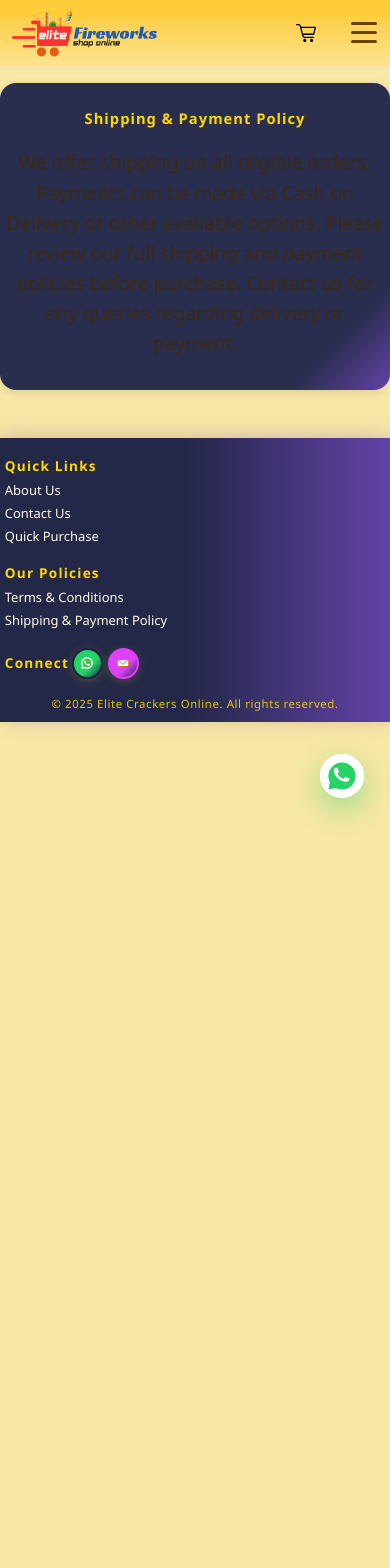
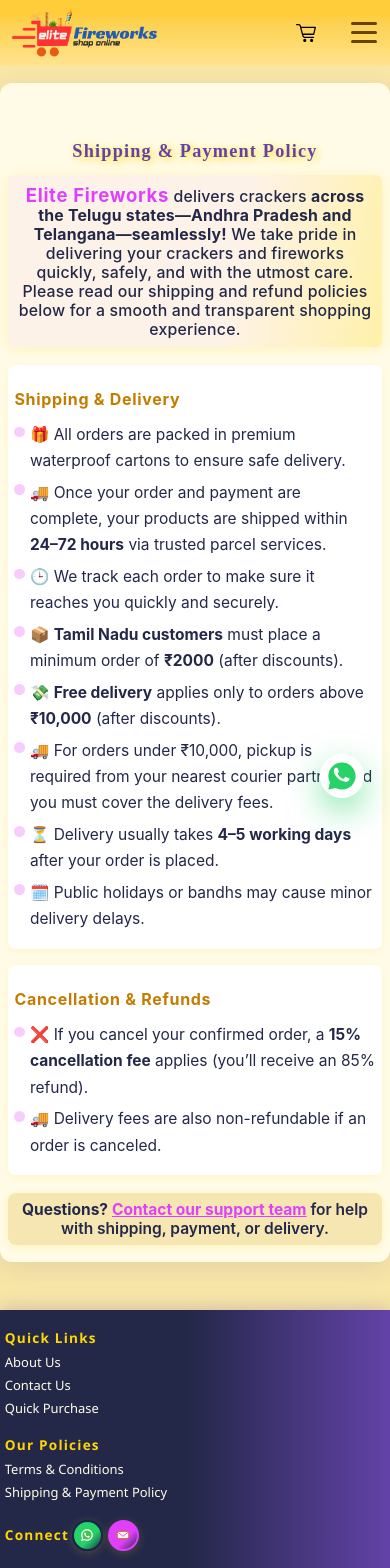
Before and after one commit to kireetikotturu/diwali-elite-fireworks, a React (Create React App) app in the folder frontend/: page /shipping in a window 390 px wide. Shown: the top 1568 px of the page. Before the commit the page ends 844 px from the top, so only its background shows below. Built offline with nearby package versions, Linux system fonts and the light colour scheme.

Commit message:
updated some navigation issue and term page and shipping page

```diff
--- a/frontend/src/App.js
+++ b/frontend/src/App.js
@@ -10,9 +10,18 @@
 import WhatsappFloat from "./WhatsappFloat";
 import Checkout from "./Checkout";
 import ThankYou from "./ThankYou";
-import Footer from "./Footer"; // <--- ADD THIS
-import Terms from "./Terms"; // <--- ADD THIS
-import ShippingPayment from "./ShippingPayment"; // <--- ADD THIS
+import Footer from "./Footer";
+import Terms from "./Terms";
+import ShippingPayment from "./ShippingPayment";
+
+// --- Scroll restoration component ---
+function ScrollToTop() {
+  const { pathname } = useLocation();
+  useEffect(() => {
+    window.scrollTo({ top: 0, behavior: "smooth" });
+  }, [pathname]);
+  return null;
+}
 
 function useHideWhatsapp(cart) {
   const location = useLocation();
@@ -22,17 +31,7 @@
   return false;
 }
 
-function App() {
-  const [cart, setCart] = useState(() => {
-    const stored = localStorage.getItem("cart");
-    return stored ? JSON.parse(stored) : [];
-  });
-
-  useEffect(() => {
-    localStorage.setItem("cart", JSON.stringify(cart));
-  }, [cart]);
-
-  function AppContent() {
+function AppContent({ cart, setCart }) {
   const hideWhatsapp = useHideWhatsapp(cart);
 
   return (
@@ -47,18 +46,29 @@
         <Route path="/offers" element={<Offers />} />
         <Route path="/about" element={<About />} />
         <Route path="/contact" element={<Contact />} />
-          <Route path="/terms" element={<Terms />} /> {/* <-- Terms & Conditions */}
-          <Route path="/shipping" element={<ShippingPayment />} /> {/* <-- Shipping & Payment Policy */}
+        <Route path="/terms" element={<Terms />} />
+        <Route path="/shipping" element={<ShippingPayment />} />
       </Routes>
       {!hideWhatsapp && <WhatsappFloat />}
-        <Footer /> {/* <-- Footer is shown on ALL pages */}
+      <Footer />
     </>
   );
 }
 
+function App() {
+  const [cart, setCart] = useState(() => {
+    const stored = localStorage.getItem("cart");
+    return stored ? JSON.parse(stored) : [];
+  });
+
+  useEffect(() => {
+    localStorage.setItem("cart", JSON.stringify(cart));
+  }, [cart]);
+
   return (
     <Router>
-      <AppContent />
+      <ScrollToTop />
+      <AppContent cart={cart} setCart={setCart} />
     </Router>
   );
 }
--- a/frontend/src/ShippingPayment.css
+++ b/frontend/src/ShippingPayment.css
@@ -1,42 +1,139 @@
-.shipping-root {
-    max-width: 740px;
-    margin: 2.5rem auto 2.5rem auto;
-    background: #fff;
-    border-radius: 18px;
-    box-shadow: 0 4px 18px #23284922;
-    padding: 2.3rem 1.1rem;
+.ship-root {
+  max-width: 750px;
+  margin: 2.7rem auto 2.7rem auto;
+  background: #fffbe7;
+  border-radius: 22px;
+  box-shadow: 0 6px 28px #6342a722;
+  padding: 2.5rem 1.2rem 2rem 1.2rem;
   color: #232849;
   font-family: 'Inter', 'Segoe UI', Arial, sans-serif;
 }
 
-  .shipping-title {
-    color: #e040fb;
-    font-size: 1.55rem;
-    font-weight: 800;
-    margin-bottom: 1.2rem;
+.ship-title {
+  color: #6342a7;
+  font-size: 1.7rem;
+  font-family: 'Merriweather', serif;
+  font-weight: 900;
+  margin-bottom: 1.3rem;
   text-align: center;
-    letter-spacing: 1px;
+  letter-spacing: 1.2px;
 }
 
-  .shipping-content {
+.ship-intro-card {
+  background: linear-gradient(100deg, #e040fb0c 60%, #ffd70044 100%);
+  border-radius: 16px;
+  padding: 1.2em 1em 1.1em 1em;
+  margin-bottom: 2rem;
+  font-size: 1.12rem;
+  letter-spacing: 0.2px;
+  text-align: center;
+  box-shadow: 0 2px 14px #ffd70033;
+  font-weight: 500;
+}
+.ship-brand {
+  color: #e040fb;
+  font-weight: 700;
+  font-size: 1.17em;
+  letter-spacing: 0.7px;
+}
+
+.ship-section-card {
+  margin-bottom: 2rem;
+  background: #fff;
+  border-radius: 13px;
+  box-shadow: 0 2px 10px #ffd70022;
+  padding: 1.1rem 1rem 1.1rem 1rem;
+}
+
+.ship-section-title {
+  color: #c47c00;
+  font-size: 1.16rem;
+  font-weight: 700;
+  margin-bottom: 0.7rem;
+  letter-spacing: 0.7px;
+  font-family: 'Inter', 'Segoe UI', Arial, sans-serif;
+}
+
+.ship-list {
+  padding-left: 0;
+  margin: 0.8rem 0 0 0;
+  list-style: none;
   font-size: 1.09rem;
-    color: #323e6b;
+}
+.ship-list li {
+  margin-bottom: 0.7em;
+  padding-left: 1.1em;
+  position: relative;
   line-height: 1.7;
-    font-weight: 400;
+}
+.ship-list li::before {
+  content: '';
+  position: absolute;
+  left: 0;
+  top: 0.3em;
+  width: 0.7em;
+  height: 0.7em;
+  border-radius: 50%;
+  background: #e040fb44;
+  display: inline-block;
+}
+
+.ship-footer-note {
+  margin-top: 2rem;
+  background: #f6e7b2;
+  border-radius: 13px;
+  padding: 1.1rem;
+  text-align: center;
+  font-weight: 600;
+  color: #232849;
+  font-size: 1.13rem;
+  box-shadow: 0 2px 8px #ffd70033;
+}
+
+.ship-contact-link {
+  color: #e040fb;
+  font-weight: bold;
+  text-decoration: underline;
 }
 
 @media (max-width: 700px) {
-    .shipping-root {
+  .ship-root {
     padding: 1.1rem 0.5rem;
     font-size: 0.97rem;
     margin: 1.1rem auto 1.1rem auto;
+    border-radius: 12px;
   }
-    .shipping-title {
-      font-size: 1.12rem;
-      margin-bottom: 0.7rem;
+  .ship-title {
+    font-size: 1.14rem;
+    margin-bottom: 0.8rem;
+    border-radius: 7px;
   }
-    .shipping-content {
+  .ship-intro-card {
+    font-size: 0.99rem;
+    padding: 0.6em 0.4em 0.5em 0.4em;
+    margin-bottom: 1.1rem;
+    border-radius: 6px;
+  }
+  .ship-section-card {
+    padding: 0.7rem 0.4rem 0.7rem 0.4rem;
+    border-radius: 7px;
+    margin-bottom: 1rem;
+  }
+  .ship-section-title {
+    font-size: 1rem;
+    margin-bottom: 0.3rem;
+  }
+  .ship-list {
     font-size: 0.97rem;
-      line-height: 1.5;
+  }
+  .ship-list li {
+    margin-bottom: 0.33em;
+    padding-left: 1em;
+  }
+  .ship-footer-note {
+    font-size: 0.97rem;
+    padding: 7px 9px;
+    border-radius: 8px;
+    margin-top: 1.1rem;
   }
 }
--- a/frontend/src/ShippingPayment.js
+++ b/frontend/src/ShippingPayment.js
@@ -1,15 +1,60 @@
 import React from "react";
-import "./Footer.css"; // reuse footer styles for layout consistency
+import "./ShippingPayment.css"; // Use new styles for classic, modern look
 
 function ShippingPayment() {
   return (
-    <div className="footer-policy-page">
-      <h2 className="footer-policy-title">Shipping & Payment Policy</h2>
-      <div className="footer-policy-content">
-        <p>
-          We offer shipping on all eligible orders. Payments can be made via Cash on Delivery or other available options. Please review our full shipping and payment policies before purchase. Contact us for any queries regarding delivery or payment.
-        </p>
-        {/* Add more policy details as needed */}
+    <div className="ship-root">
+      <div className="ship-main-card">
+        <h1 className="ship-title">Shipping & Payment Policy</h1>
+        <div className="ship-intro-card">
+          <span className="ship-brand">Elite Fireworks</span> delivers crackers <b>across the Telugu states—Andhra Pradesh and Telangana—seamlessly!</b> We take pride in delivering your crackers and fireworks quickly, safely, and with the utmost care. Please read our shipping and refund policies below for a smooth and transparent shopping experience.
+        </div>
+      </div>
+
+      <div className="ship-section-card">
+        <h2 className="ship-section-title">Shipping & Delivery</h2>
+        <ul className="ship-list">
+          <li>
+            🎁 All orders are packed in premium waterproof cartons to ensure safe delivery.
+          </li>
+          <li>
+            🚚 Once your order and payment are complete, your products are shipped within <b>24–72 hours</b> via trusted parcel services.
+          </li>
+          <li>
+            🕒 We track each order to make sure it reaches you quickly and securely.
+          </li>
+          <li>
+            📦 <b>Tamil Nadu customers</b> must place a minimum order of <b>₹2000</b> (after discounts).
+          </li>
+          <li>
+            💸 <b>Free delivery</b> applies only to orders above <b>₹10,000</b> (after discounts).
+          </li>
+          <li>
+            🚚 For orders under ₹10,000, pickup is required from your nearest courier partner and you must cover the delivery fees.
+          </li>
+          <li>
+            ⏳ Delivery usually takes <b>4–5 working days</b> after your order is placed.
+          </li>
+          <li>
+            🗓️ Public holidays or bandhs may cause minor delivery delays.
+          </li>
+        </ul>
+      </div>
+
+      <div className="ship-section-card">
+        <h2 className="ship-section-title">Cancellation & Refunds</h2>
+        <ul className="ship-list">
+          <li>
+            ❌ If you cancel your confirmed order, a <b>15% cancellation fee</b> applies (you’ll receive an 85% refund).
+          </li>
+          <li>
+            🚚 Delivery fees are also non-refundable if an order is canceled.
+          </li>
+        </ul>
+      </div>
+
+      <div className="ship-footer-note">
+        <b>Questions?</b> <a href="/contact" className="ship-contact-link">Contact our support team</a> for help with shipping, payment, or delivery.
       </div>
     </div>
   );
--- a/frontend/src/Terms.js
+++ b/frontend/src/Terms.js
@@ -1,15 +1,65 @@
 import React from "react";
-import "./Footer.css"; // reuse footer styles for layout consistency
+import "./Terms.css"; // Use dedicated styles for pro classic look
 
 function Terms() {
   return (
-    <div className="footer-policy-page">
-      <h2 className="footer-policy-title">Terms & Conditions</h2>
-      <div className="footer-policy-content">
-        <p>
-          Welcome to Elite Crackers Online. By accessing and using our website, you agree to our terms and conditions. All purchases are subject to our policies regarding payment, shipping, and returns. Please read all terms carefully before placing your order.
-        </p>
-        {/* Add more policy text as needed */}
+    <div className="terms-root">
+      <h1 className="terms-title">Terms & Conditions</h1>
+      <div className="terms-section">
+        <div className="terms-section-title">General Usage</div>
+        <div className="terms-content">
+          The website is owned, operated, and monitored by <b>Elite Crackers Online</b>. This site is intended for personal use only and not for commercial purposes. By using this site, you agree to follow all stated conditions. If you disagree with any part of these terms, please discontinue use of the website.
+        </div>
+      </div>
+      <div className="terms-section">
+        <div className="terms-section-title">Modification of Terms</div>
+        <div className="terms-content">
+          We reserve the right to update or modify these terms and conditions at any time. Please review them each time you use the website.
+        </div>
+      </div>
+      <div className="terms-section">
+        <div className="terms-section-title">Order Placement</div>
+        <ul className="terms-list">
+          <li>We accept online orders only from Tamil Nadu; minimum order value is <b>₹2000</b>.</li>
+          <li>Orders are not accepted for locations where crackers are banned.</li>
+          <li>Upon submitting an order, our team will respond within 24 hours.</li>
+        </ul>
+      </div>
+      <div className="terms-section">
+        <div className="terms-section-title">Payment Policies</div>
+        <ul className="terms-list">
+          <li>Orders are shipped only after full payment is received.</li>
+          <li>Prices include packaging and taxes.</li>
+          <li>Pricing is subject to change at any time at our discretion.</li>
+          <li>Digital copies of your order and payment details will be emailed after checkout.</li>
+        </ul>
+      </div>
+      <div className="terms-section">
+        <div className="terms-section-title">Cancellation & Refund Policy</div>
+        <ul className="terms-list">
+          <li>15% cancellation fee applies to confirmed orders canceled after packing; 85% of the amount will be refunded.</li>
+          <li>Delivery charges are non-refundable in case of cancellation.</li>
+        </ul>
+      </div>
+      <div className="terms-section">
+        <div className="terms-section-title">Shipping & Delivery Policies</div>
+        <ul className="terms-list">
+          <li>Free doorstep delivery for orders over <b>₹10,000</b> (via nearest parcel service).</li>
+          <li>Orders are processed by our team; delivery is handled by third-party agencies.</li>
+          <li>Delivery charges apply to each gift box order.</li>
+          <li>We are not responsible for damages or missing items during transportation; we ensure products are safely packed in special cartons.</li>
+        </ul>
+      </div>
+      <div className="terms-section">
+        <div className="terms-section-title">Disclaimer Notes</div>
+        <ul className="terms-list">
+          <li>Prices displayed on the website are for reference only.</li>
+          <li>A representative will contact you within 24 hours of submitting an enquiry.</li>
+          <li>Product images are for reference only; final delivered products may differ in appearance and packaging.</li>
+        </ul>
+      </div>
+      <div className="terms-footer-note">
+        <b>Have questions?</b> <a href="/contact" className="terms-contact-link">Contact our support team</a> for more information about our policies.
       </div>
     </div>
   );
```
Also changed, not shown: frontend/src/Terms.css (+94 -10 lines). Lines whose indentation alone changed are shown as unchanged.
